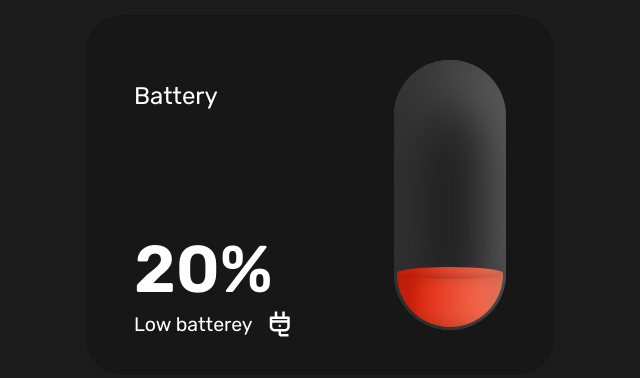
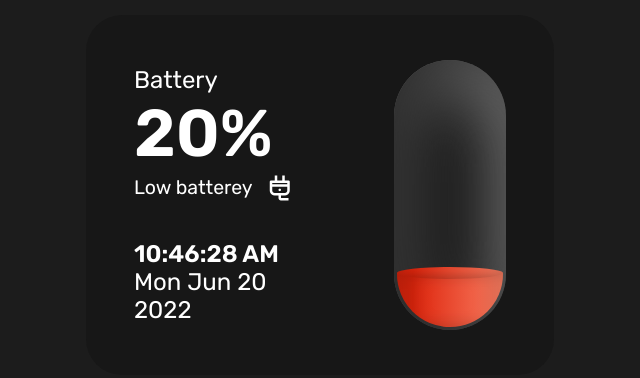
Before and after one commit to ar-arif/ar-arif-Battery-Level-Indicator-Percentage, a plain HTML site: page index.html in a window 1280 px wide. Shown: the part 205-583 px from the top of the page, without its empty margins (320-960 px from the left). Drawn offline with nearby package versions, Linux system fonts and the light colour scheme.

Commit message:
time added

```diff
--- a/index.html
+++ b/index.html
@@ -20,6 +20,7 @@
 				<p class="battery__status">
 					Low batterey <i class="ri-plug-line"></i>
 				</p>
+				<p class="time"></p>
 			</div>
 			<div class="battery__pill">
 				<div class="battery__level">
--- a/main.js
+++ b/main.js
@@ -1,4 +1,13 @@
 initBatteery()
+
+function timeUpdate() {
+	let time = new Date().toLocaleTimeString()
+	let date = new Date().toDateString()
+	let time_element = document.querySelector('.time')
+	time_element.innerHTML = `<span>${time}</span><br/>${date}`
+}
+
+setInterval(timeUpdate, 1000)
 
 function initBatteery() {
 	const batteeryLiquid = document.querySelector('.battery__liquid'),
--- a/style.css
+++ b/style.css
@@ -74,7 +74,7 @@ body {
 }
 
 .battery__text{
-	margin-bottom: 5rem;
+	/*margin-bottom: 5rem;*/
 }
 
 .battery__percentage{
@@ -83,7 +83,7 @@ body {
 
 .battery__status{
 	position: absolute;
-	bottom: 1.5rem;
+	/*bottom: 1.5rem;*/
 	display: flex;
 	align-items: center;
 	column-gap: .5rem;
@@ -161,6 +161,14 @@ body {
 	color: transparent;
 }
 
+.time{
+	margin-top: 2.8rem;
+}
+
+.time span{
+	font-weight: 800;
+}
+
 @keyframes animated-charging-battery{
 	0%{
 		text-shadow: none;
```
